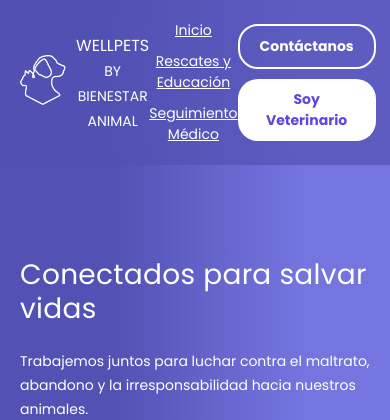
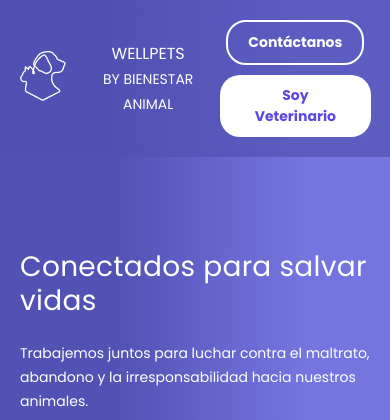
Before and after one commit to lorenspaez/wellpets-page, a PHP site: page / in a window 390 px wide. Shown: the top 420 px of the page. Run offline with PHP 8.4, Linux system fonts and the light colour scheme.

Commit message:
final changes v3

```diff
--- a/index.html
+++ b/index.html
@@ -20,9 +20,9 @@
                 <span>WELLPETS <br><small><a href="https://www.bienestaranimal.app" target="_blank">BY BIENESTAR ANIMAL</a></small></span>
             </div>
             <nav class="nav-menu">
-                <a href="#inicio" style="font-size: 14px;">Inicio</a>
-                <a href="#rescates" style="font-size: 14px;">Rescates y Educación</a>
-                <a href="#veterinarios" style="font-size: 14px;">Seguimiento Médico</a>
+                <a href="#inicio">Inicio</a>
+                <a href="#rescates">Rescates y Educación</a>
+                <a href="#veterinarios">Seguimiento Médico</a>
             </nav>
             <div class="cta-buttons">
                 <a href="#contacto" class="btn contact">Contáctanos</a>
--- a/styles.css
+++ b/styles.css
@@ -805,8 +805,7 @@
     }
 
     .nav-menu {
-        flex-direction: column;
-        gap: 10px;
+        display: none;
     }
 
     .cta-buttons {
```
